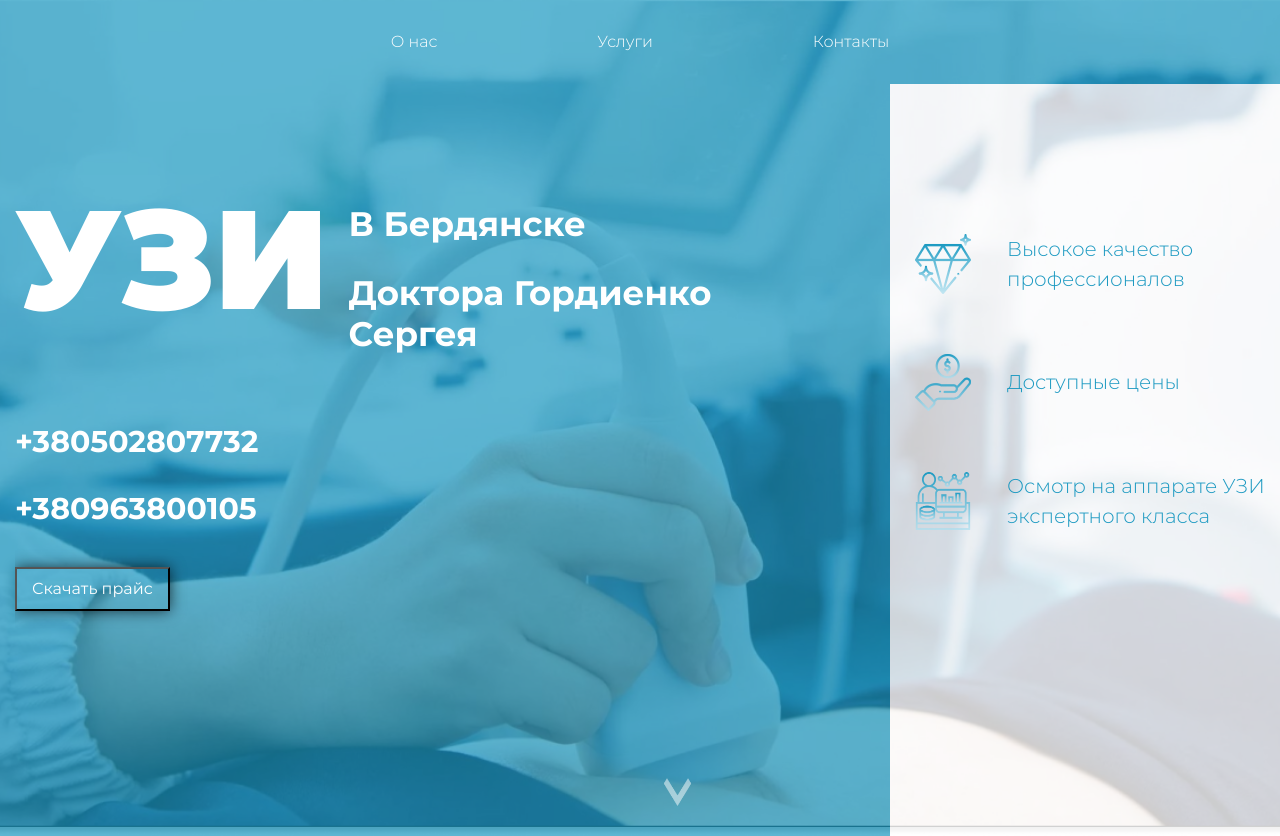
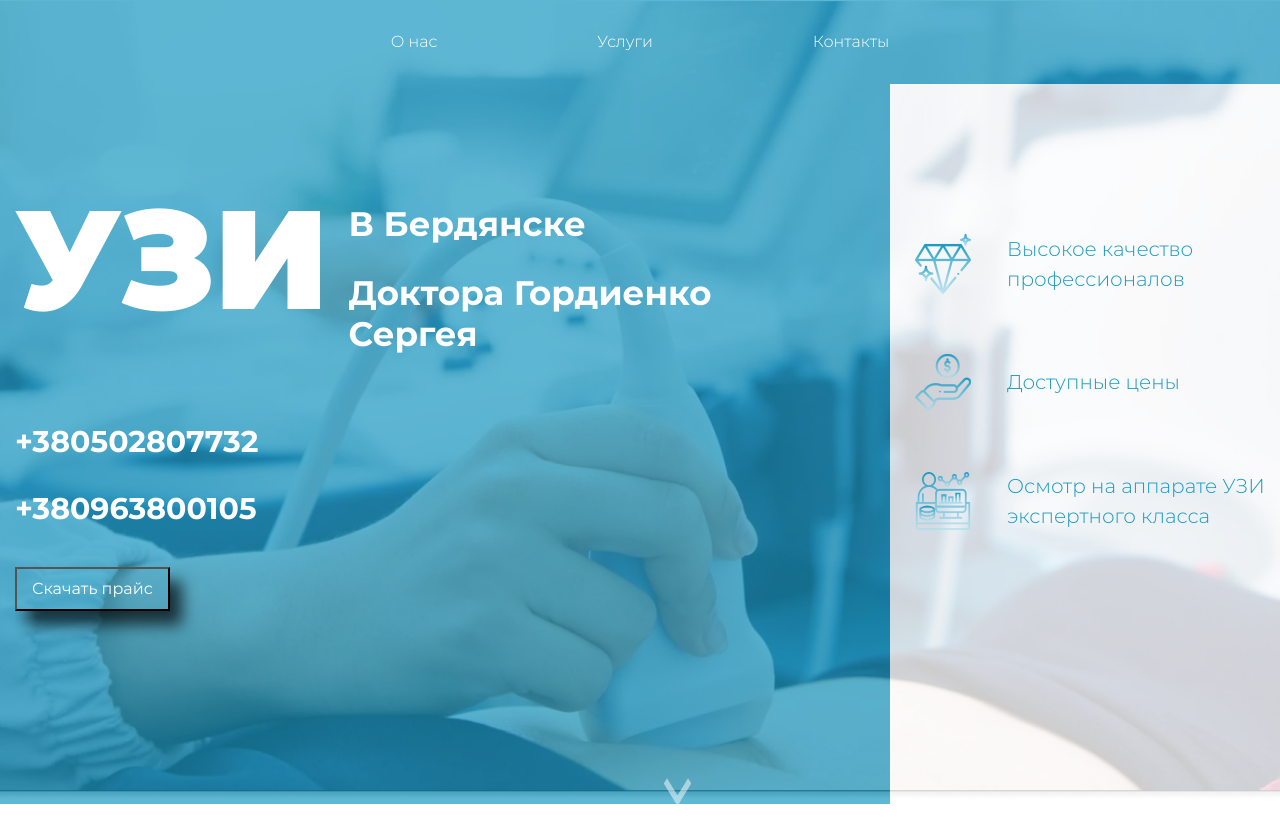
Before and after one commit to khozhainov-aleksandr/Work_for_Demonstration, a plain HTML site: page index.html in a window 1280 px wide. In both pictures the pointer is over the button "Скачать прайс". Shown: the top 836 px of the page. Drawn offline with Linux system fonts and the light colour scheme.

Commit message:
Update style.css

```diff
--- a/css/style.css
+++ b/css/style.css
@@ -17,6 +17,7 @@
     background-position: center;
     background-size: cover;
     background-repeat: no-repeat;
+    height: 100vh;
 }
 
 /* ----- Navigation bar ----- */
@@ -62,6 +63,7 @@
     position: relative;
     background-color: rgba(27, 153, 193, 0.7);
     flex-basis: 70%;
+    height: 90vh;
 }
 
 .main_block__left_side::before {
@@ -134,7 +136,7 @@
 }
 
 .mb__ls_button:hover {
-    box-shadow: 0px 0px 15px rgba(0, 0, 0, 0.7);
+    box-shadow: 12px 14px 15px rgba(0, 0, 0, 0.7);
     transition: 0.4s ease-in;
 }
 
```
